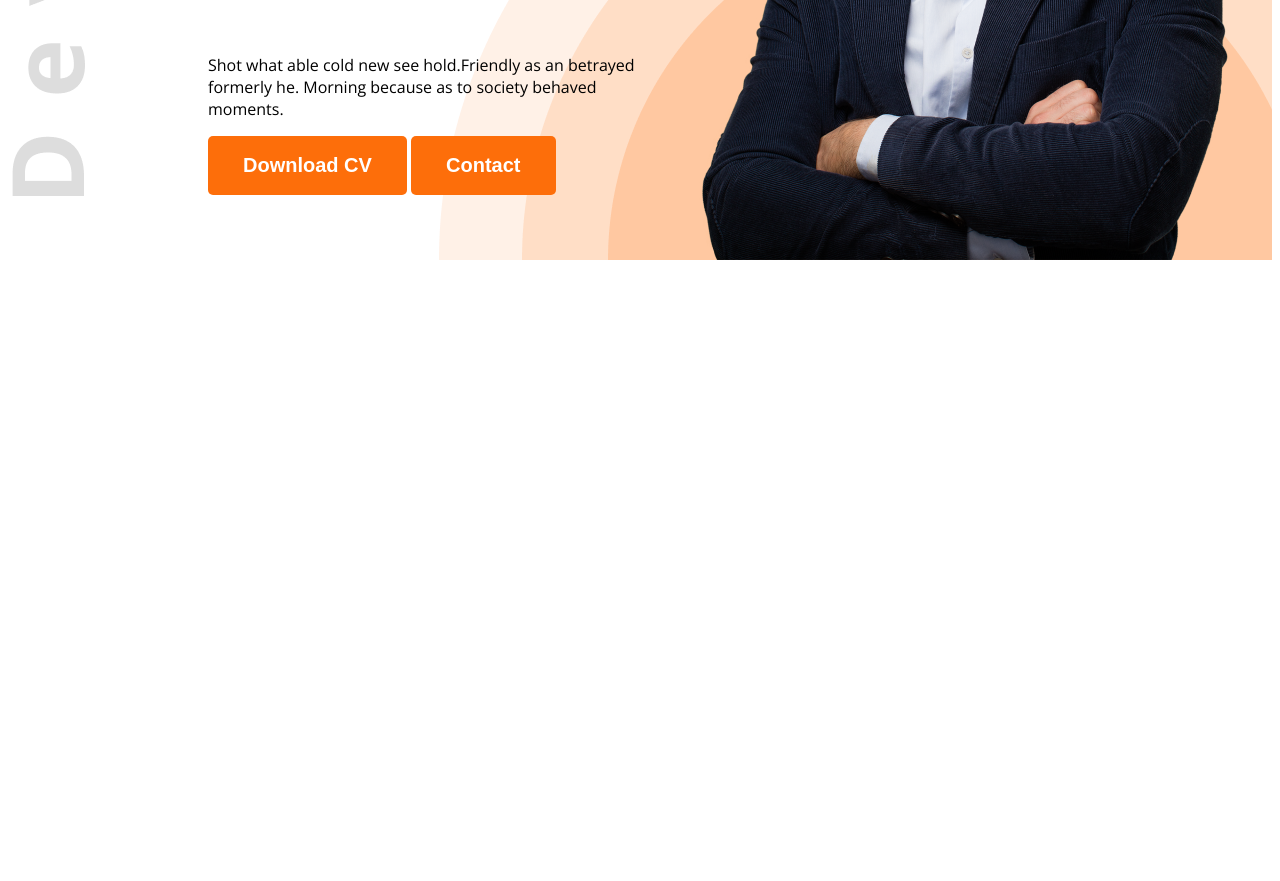
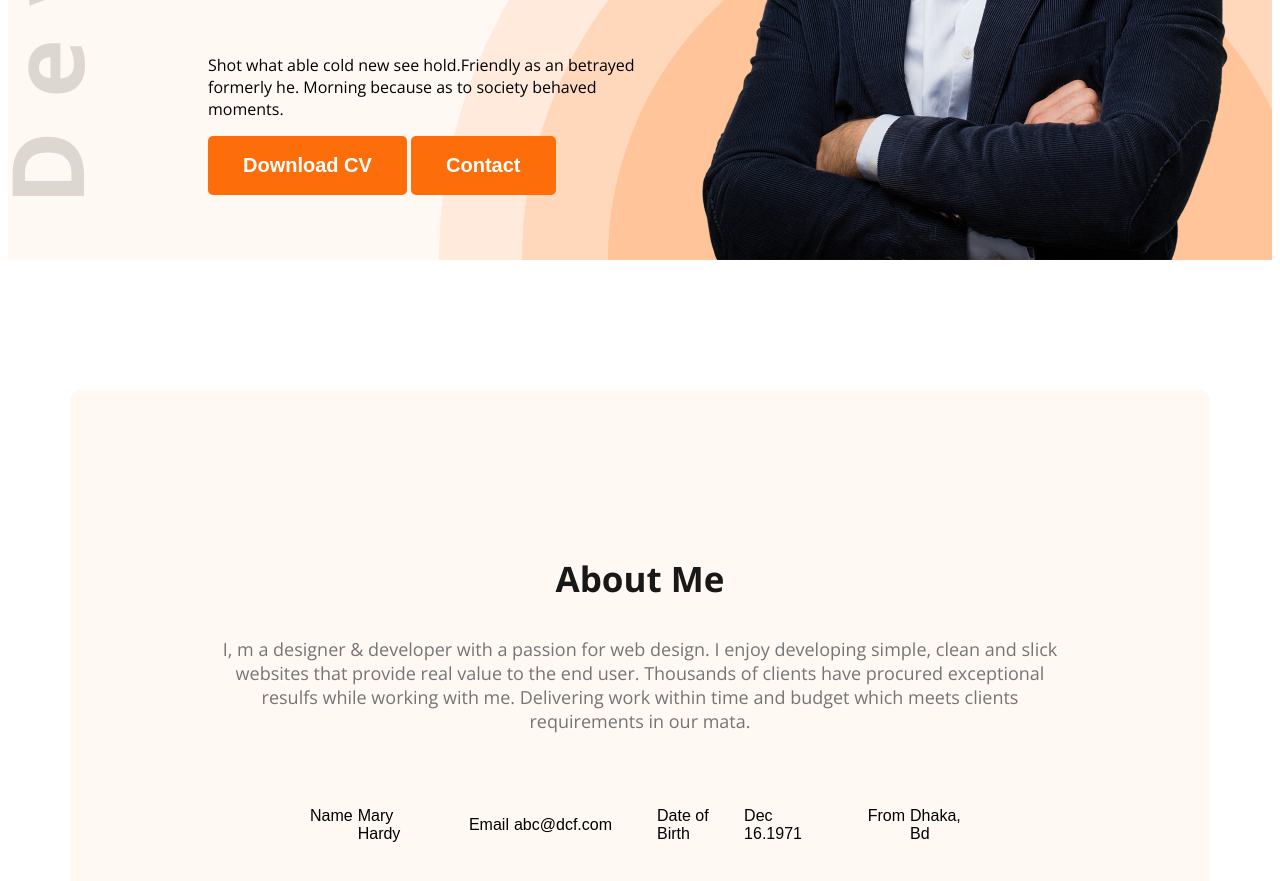
Before and after one commit to miazihad250/web-developer-protfolio, a plain HTML site: page index.html in a window 1280 px wide. Shown: the part 575-1456 px from the top of the page. Before the commit the page ends 843 px from the top, so only its background shows below. Drawn offline with nearby package versions, Linux system fonts and the light colour scheme.

Commit message:
added about section

```diff
--- a/index.html
+++ b/index.html
@@ -13,7 +13,7 @@
 </head>
 
 <body class="open-sans-noemal">
-    <header class="header">
+    <header class="header secondary-bg">
         <nav>
             <h3 class="nav-title">Ma<span class="text-primary">r</span>y</h3>
             <ul>
@@ -37,7 +37,34 @@
         </div>
     </header>
     <main>
+<section class="about secondary-bg">
+    <h3 class="section-title">About Me</h3>
+    <p class="section-description">
+     I, m a designer & developer with a passion for web design. I enjoy developing simple, clean and
+slick websites that provide real value to the end user. Thousands of clients have procured
+exceptional resulfs while working with me. Delivering work within time and budget which meets
+clients requirements in our mata.
+    </p>
+    <div class="about-items">
 
+  <div class="about-items">
+    <p class="item-titel">Name</p>
+    <p class="item-description">Mary Hardy</p>
+  </div>
+  <div class="about-items">
+    <p class="item-titel">Email</p>
+    <p class="item-description">abc@dcf.com</p>
+  </div>
+  <div class="about-items">
+    <p class="item-titel">Date of Birth</p><br>
+    <p class="item-description">Dec 16.1971</p>
+  </div>
+  <div class="about-items">
+    <p class="item-titel">From</p>
+    <p class="item-description">Dhaka, Bd</p>
+  </div>
+    </div>
+</section>
     </main>
     <footer>
 
--- a/style/portfolio.css
+++ b/style/portfolio.css
@@ -7,6 +7,9 @@
     "wdth" 100;
 }
 /* shared style */
+.secondary-bg{
+    background-color: #FFF8F3;
+}
 .text-primary{
     color: #FD6E0A;
 }
@@ -21,6 +24,15 @@
     padding: 18px 35px;
     border-radius: 5px;
     border: none;
+}
+.section-title{
+    font-size: 35px;
+    font-weight: bold;
+    color: #181818;
+}
+.section-description{
+    font-size: 18px;
+    color: #757575;
 }
 .header{
     background-image: url('../images/developer.png'), url('../images/header_bg.png');
@@ -71,3 +83,26 @@
 .banner-profilor-pic{
     width: 580;
 }
+/* main styles */
+main{
+    max-width: 1140px;
+    margin: auto;
+}
+/* about style */
+.about{
+    border-radius: 10px;
+    padding: 130px 150px;
+    text-align: center;
+    margin-top: 130px;
+}
+.about-items{
+    display: flex;
+    justify-content:space-around;
+    grid-template-areas: 1fr 1fr ;
+    max-width: 700px;
+    margin: auto;
+    font-family: sans-serif;
+    text-align: left;
+    gap: 5px;
+    padding: 20px;
+}
```
